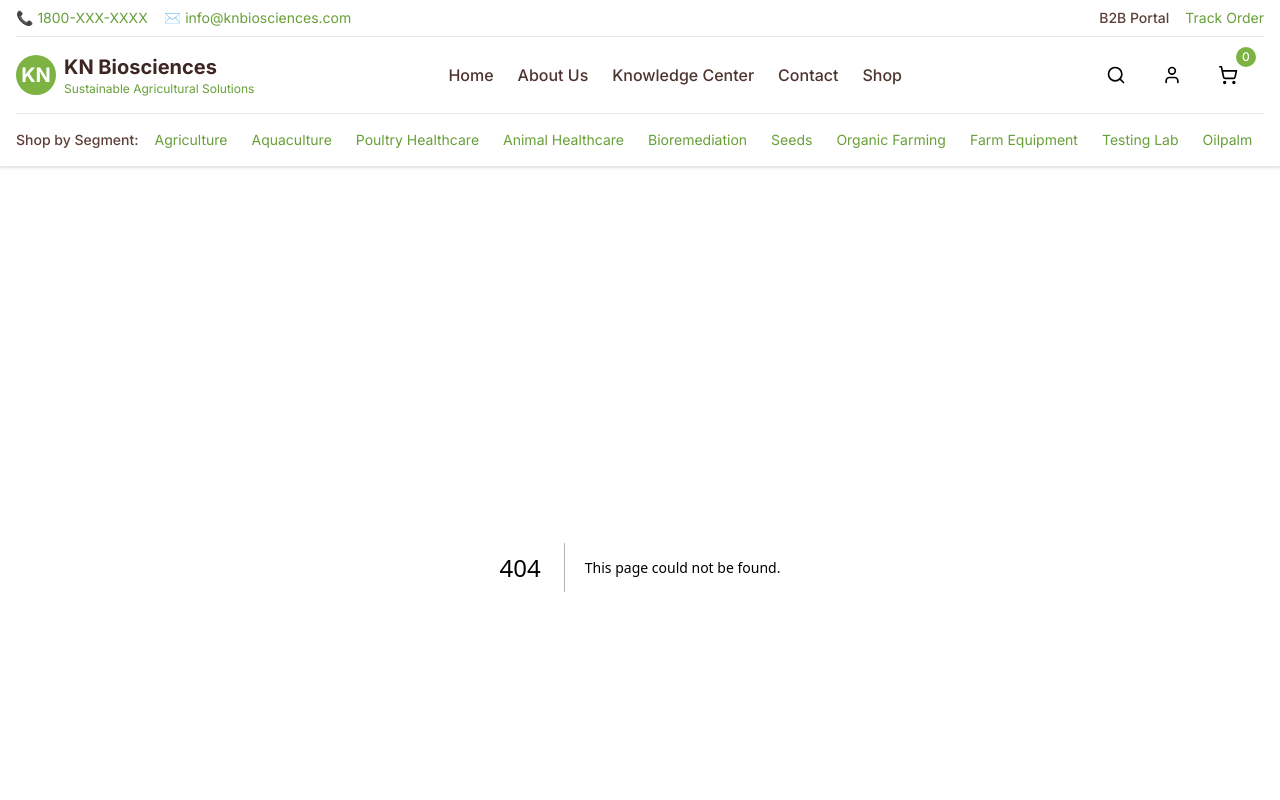
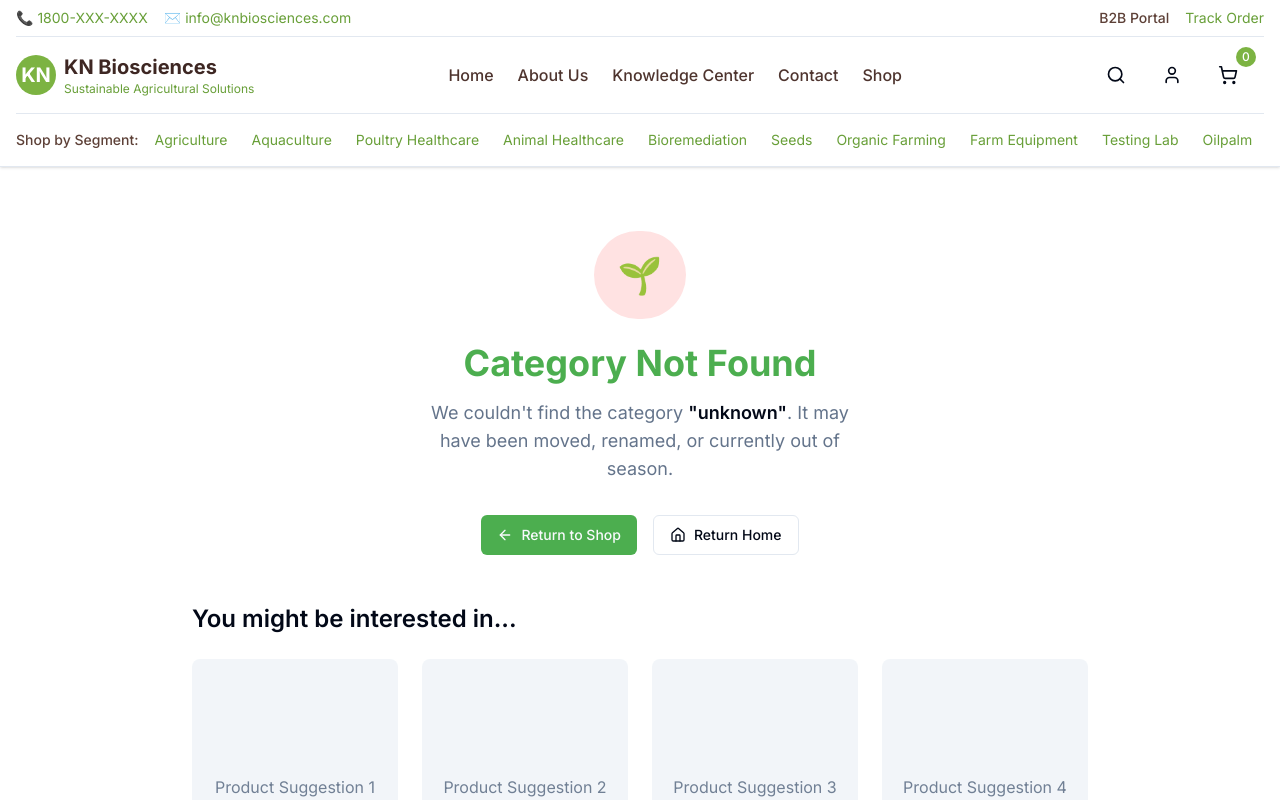
Before and after one commit to lasiusweb/kn-biosciences-b2b2c, a Next.js app: page /shop/category-not-found in a window 1280 px wide. Before the commit this address had no page. Shown: the top 800 px of the page. Built offline with nearby package versions, Linux system fonts and the light colour scheme.

Commit message:
feat(shop): Create Specialized Category Not Found Page

```diff
--- /dev/null
+++ b/src/app/shop/category-not-found/page.tsx
@@ -0,0 +1,63 @@
+'use client';
+
+import Link from 'next/link';
+import { useSearchParams } from 'next/navigation';
+import { Button } from '@/components/ui/button';
+import { ArrowLeft, Home } from 'lucide-react';
+import { Suspense } from 'react';
+
+function CategoryNotFoundContent() {
+  const searchParams = useSearchParams();
+  const slug = searchParams.get('slug');
+
+  return (
+    <div className="container mx-auto px-4 py-16 flex flex-col items-center justify-center text-center min-h-[60vh]">
+      <div className="mb-6 rounded-full bg-red-100 p-6">
+        <span className="text-4xl">🌱</span>
+      </div>
+
+      <h1 className="text-4xl font-bold mb-4 text-primary">Category Not Found</h1>
+
+      <p className="text-lg text-muted-foreground mb-8 max-w-md">
+        We couldn't find the category <span className="font-semibold text-foreground">"{slug || 'unknown'}"</span>.
+        It may have been moved, renamed, or currently out of season.
+      </p>
+
+      <div className="flex flex-col sm:flex-row gap-4 mb-12">
+        <Link href="/shop">
+          <Button variant="default" className="w-full sm:w-auto">
+            <ArrowLeft className="mr-2 h-4 w-4" />
+            Return to Shop
+          </Button>
+        </Link>
+        <Link href="/">
+           <Button variant="outline" className="w-full sm:w-auto">
+             <Home className="mr-2 h-4 w-4" />
+             Return Home
+           </Button>
+        </Link>
+      </div>
+
+      <div className="w-full max-w-4xl text-left">
+        <h2 className="text-2xl font-semibold mb-6">You might be interested in...</h2>
+        {/* Placeholder for Recommendations */}
+        <div className="grid grid-cols-1 sm:grid-cols-2 md:grid-cols-4 gap-6">
+             {/* We will populate this later with real data */}
+             {[1, 2, 3, 4].map((i) => (
+               <div key={i} className="h-64 bg-muted rounded-lg animate-pulse flex items-center justify-center">
+                 <span className="text-muted-foreground">Product Suggestion {i}</span>
+               </div>
+             ))}
+        </div>
+      </div>
+    </div>
+  );
+}
+
+export default function CategoryNotFound() {
+  return (
+    <Suspense fallback={<div className="container mx-auto p-16 text-center">Loading...</div>}>
+      <CategoryNotFoundContent />
+    </Suspense>
+  );
+}
```
Also changed, not shown: 1 other file (tests, documents, lock files or other folders).
